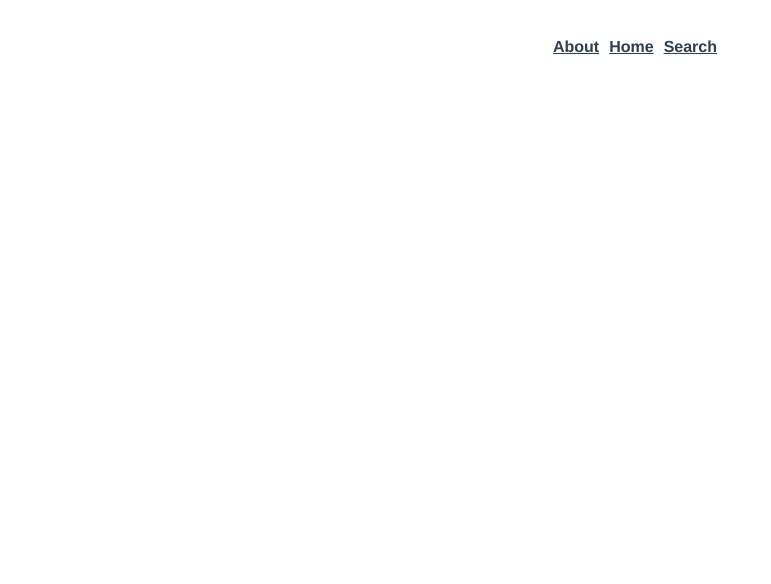
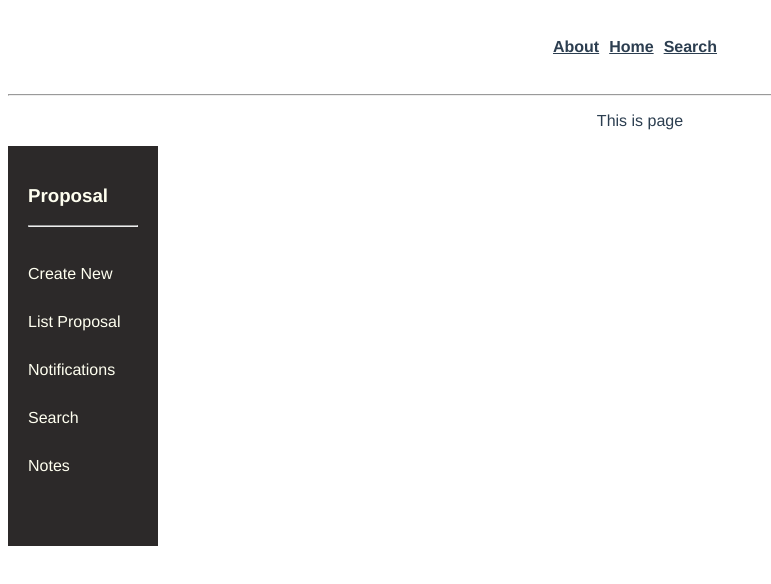
Before and after one commit to sharmachetan/ssn-ui, a Vue app: page /#/student in a window 1280 px wide. Shown: the top 584 px of the page, without its empty margins (0-771 px from the left). Built offline with nearby package versions, Linux system fonts and the light colour scheme.

Commit message:
student page created with side menu

```diff
--- /dev/null
+++ b/src/components/OptionList.vue
@@ -0,0 +1,40 @@
+<template>
+<div id="main">
+
+ <div><h3>Proposal</h3><hr></div>
+  <div>Create New</div>
+  <div>List Proposal</div>
+  <div>Notifications </div>
+    <div>Search </div>
+    <div> Notes </div>
+
+
+
+</div>
+</template>
+
+<script>
+export default {
+    name:"optionList"
+}
+</script>
+
+<style scoped>
+#main div {
+    width: inherit;
+    position: relative;
+    padding: 10px;
+
+margin: 10px;
+display: block;
+text-align: left;
+  transition-duration: 0.4s;
+  border-radius: 8px;
+}
+#main div:hover{
+
+    background-color: rgb(14, 14, 14); /* Green */
+    color: rgb(236, 234, 234);
+}
+
+</style>
--- /dev/null
+++ b/src/components/StudentInfo.vue
@@ -0,0 +1,18 @@
+<template>
+    <div id="infoMain"></div>
+</template>
+
+<script>
+export default {
+    name:"StudentInfo"
+}
+</script>
+
+<style>
+#infoMain {
+width: inherit;
+height: fit-content;
+background-color: lavender;
+}
+
+</style>
--- /dev/null
+++ b/src/components/StudentOptionBoard.vue
@@ -0,0 +1,34 @@
+<template>
+    <div id="optionBoard">
+<div id="mainPanel">
+<StudentInfo/>
+<OptionList/>
+</div>
+
+    </div>
+</template>
+
+
+<script>
+
+import OptionList from "@/components/OptionList.vue";
+import StudentInfo from "@/components/StudentInfo.vue"
+export default {
+    name:"StudentIOptionBoard",
+    components:{
+        OptionList,
+        StudentInfo
+    }
+}
+</script>
+
+
+<style scoped>
+#mainPanel{
+    position: fixed;
+    width: 150px;
+    height: 400px;
+    background-color: rgb(44, 41, 41);
+    color:ivory;
+}
+</style>
--- a/src/router/index.js
+++ b/src/router/index.js
@@ -3,6 +3,7 @@ import VueRouter from "vue-router";
 import Home from "../views/Home.vue";
 import LoginForm from "../views/LoginForm.vue";
 import Search from "../views/Search.vue"
+import StudentMain from "../views/StudentMain.vue"
 
 
 Vue.use(VueRouter);
@@ -28,6 +29,11 @@ const routes = [
     component:LoginForm
   },
   {
+    path:"/student",
+    name:"studentPage",
+    component:StudentMain
+  },
+  {
     path:"/search",
     name:"Search",
     component: Search
--- a/src/views/LoginForm.vue
+++ b/src/views/LoginForm.vue
@@ -18,7 +18,9 @@
     <p></p>
     </div>
     <div>
+      <router-link to="/student">
     <button  id="loginBtn">Login</button>
+      </router-link>
    </div>
     </div>
 
--- /dev/null
+++ b/src/views/StudentMain.vue
@@ -0,0 +1,23 @@
+<template>
+<div id="studentMain">
+<hr>
+    <p> This is  page</p>
+    <StudentOptionBoard/>
+</div>
+</template>
+<script>
+
+
+import StudentOptionBoard from "@/components/StudentOptionBoard.vue";
+export default{
+    name:"StudentMain",
+    components:{
+        StudentOptionBoard
+    }
+}
+</script>
+
+<style>
+
+
+</style>
```
